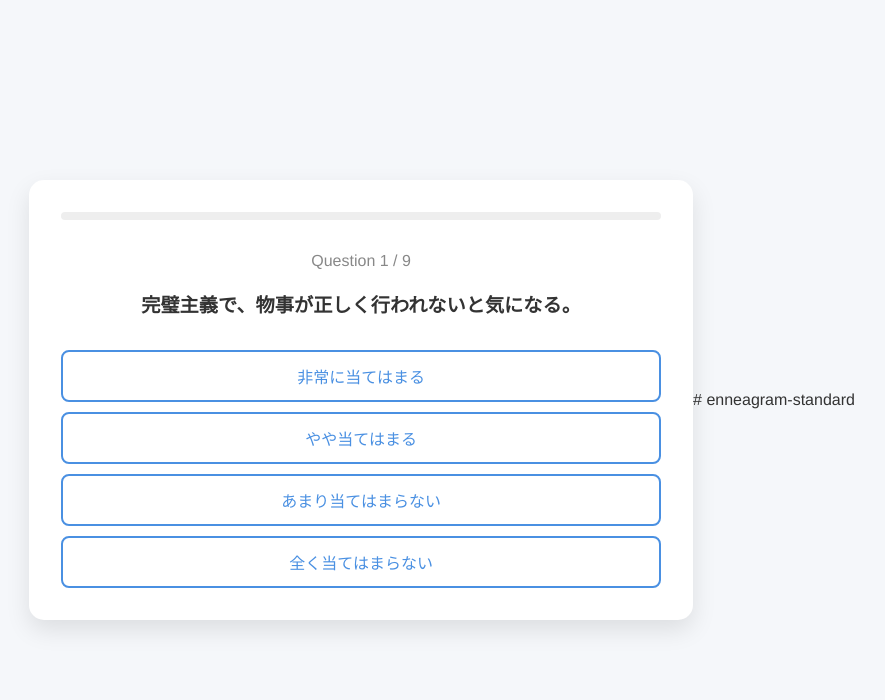
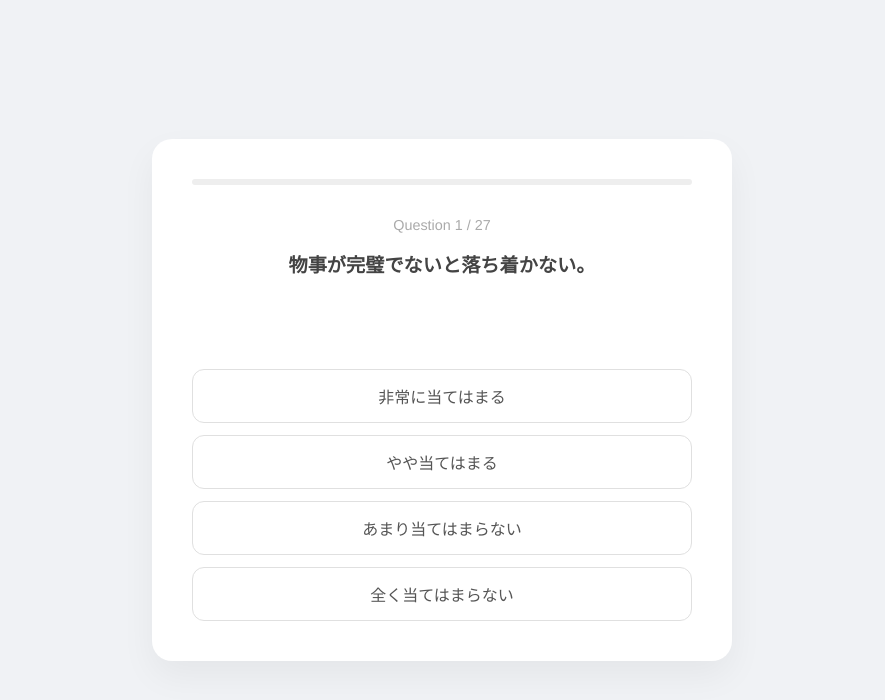
Before and after one commit to ennea5w4/enneagram-standard, a plain HTML site: page index.html in a window 1280 px wide. Shown: the whole page, without its empty margins (198-1083 px from the left). Drawn offline with nearby package versions, Linux system fonts and the light colour scheme.

Commit message:
Refactor styles and layout in index.html
Updated styles and layout for improved UI and user experience.

```diff
--- a/index.html
+++ b/index.html
@@ -8,13 +8,13 @@
     <style>
         :root {
             --primary-color: #4a90e2;
-            --bg-color: #f5f7fa;
+            --bg-color: #f0f2f5;
             --card-bg: #ffffff;
             --text-color: #333;
         }
 
         body {
-            font-family: 'Helvetica Neue', Arial, 'Hiragino Kaku Gothic ProN', 'Hiragino Sans', sans-serif;
+            font-family: 'Helvetica Neue', Arial, sans-serif;
             background-color: var(--bg-color);
             color: var(--text-color);
             margin: 0;
@@ -26,51 +26,53 @@
 
         .container {
             width: 90%;
-            max-width: 600px;
+            max-width: 500px;
             background: var(--card-bg);
-            padding: 2rem;
-            border-radius: 15px;
-            box-shadow: 0 10px 25px rgba(0,0,0,0.1);
+            padding: 2.5rem;
+            border-radius: 20px;
+            box-shadow: 0 15px 35px rgba(0,0,0,0.05);
             text-align: center;
         }
 
         .progress-container {
             width: 100%;
-            height: 8px;
+            height: 6px;
             background: #eee;
-            border-radius: 4px;
+            border-radius: 10px;
             margin-bottom: 2rem;
-            overflow: hidden;
         }
 
         .progress-bar {
             height: 100%;
             background: var(--primary-color);
             width: 0%;
+            border-radius: 10px;
             transition: width 0.3s ease;
         }
 
-        .question-box { margin-bottom: 2rem; }
-        .question-text { font-size: 1.2rem; font-weight: bold; margin-bottom: 1.5rem; }
+        .question-box { margin-bottom: 2rem; min-height: 120px; }
+        .question-text { font-size: 1.2rem; font-weight: bold; line-height: 1.5; color: #444; }
 
-        .options { display: grid; gap: 10px; }
+        .options { display: grid; gap: 12px; }
         .btn {
-            padding: 12px;
-            border: 2px solid var(--primary-color);
-            background: transparent;
-            color: var(--primary-color);
-            border-radius: 8px;
+            padding: 14px;
+            border: 1.5px solid #e0e0e0;
+            background: white;
+            color: #555;
+            border-radius: 12px;
             cursor: pointer;
             font-size: 1rem;
             transition: all 0.2s;
         }
         .btn:hover {
-            background: var(--primary-color);
-            color: white;
+            border-color: var(--primary-color);
+            background: #f8fbff;
+            color: var(--primary-color);
         }
 
         #result-area { display: none; }
-        canvas { margin-top: 1.5rem; }
+        .type-title { font-size: 1.5rem; color: var(--primary-color); margin-bottom: 0.5rem; }
+        canvas { margin-top: 1.5rem; max-width: 100%; }
 
         .hidden { display: none; }
     </style>
@@ -83,7 +85,7 @@
             <div id="progress-bar" class="progress-bar"></div>
         </div>
         <div class="question-box">
-            <p id="question-number" style="color: #888;">Question 1</p>
+            <p id="question-number" style="color: #aaa; font-size: 0.9rem; margin-bottom: 0.5rem;">Question 1 / 27</p>
             <p id="question-text" class="question-text">読み込み中...</p>
         </div>
         <div class="options">
@@ -95,41 +97,59 @@
     </div>
 
     <div id="result-area">
-        <h2>あなたの診断結果</h2>
-        <h1 id="top-type" style="color: var(--primary-color);">タイプX</h1>
-        <p id="type-description">タイプの説明がここに表示されます。</p>
+        <h2 style="font-size: 1.1rem; color: #888;">診断結果</h2>
+        <div id="top-type" class="type-title">タイプX</div>
+        <p id="type-description" style="line-height: 1.6; font-size: 0.95rem;"></p>
         <canvas id="typeChart"></canvas>
-        <button class="btn" style="margin-top: 2rem;" onclick="location.reload()">もう一度診断する</button>
+        <button class="btn" style="margin-top: 2rem; width: 100%;" onclick="location.reload()">もう一度診断する</button>
     </div>
 </div>
 
 <script>
-    // 質問リスト（各タイプ2問ずつの簡易版例：実際には各5〜10問推奨）
+    // 27問の質問リスト（各タイプ3問ずつ）
     const questions = [
-        { text: "完璧主義で、物事が正しく行われないと気になる。", type: 1 },
-        { text: "他人のニーズに敏感で、助けたいと思う。", type: 2 },
-        { text: "成功することや、効率的に成果を出すことが重要だ。", type: 3 },
-        { text: "自分は他人とはどこか違い、独特であると感じる。", type: 4 },
-        { text: "情報を収集し、物事を客観的に分析するのが好きだ。", type: 5 },
-        { text: "周囲の安全や、ルールを守ることに慎重になる。", type: 6 },
-        { text: "常に新しい楽しい体験を求め、退屈を避けたい。", type: 7 },
-        { text: "強さを重視し、物事をコントロールしていたい。", type: 8 },
-        { text: "平和を好み、対立を避けて穏やかに過ごしたい。", type: 9 }
+        { text: "物事が完璧でないと落ち着かない。", type: 1 },
+        { text: "困っている人を見ると放っておけない。", type: 2 },
+        { text: "目標を達成するためなら努力を惜しまない。", type: 3 },
+        { text: "自分は他の人とは違う特別な感性があると思う。", type: 4 },
+        { text: "感情に流されず、冷静に分析することが得意だ。", type: 5 },
+        { text: "ルールや規則を守ることで安心を感じる。", type: 6 },
+        { text: "常に新しい計画や楽しい予定を立てていたい。", type: 7 },
+        { text: "自分の意見をはっきり言い、場を仕切ることが多い。", type: 8 },
+        { text: "争いごとは避け、みんなと穏やかに過ごしたい。", type: 9 },
+        { text: "ミスや間違いを修正することに一生懸命になる。", type: 1 },
+        { text: "人から感謝されることが何よりの喜びだ。", type: 2 },
+        { text: "周囲から仕事ができる人だと思われたい。", type: 3 },
+        { text: "孤独を感じることもあるが、一人の時間も大切だ。", type: 4 },
+        { text: "物事の仕組みや原理を深く知りたい。", type: 5 },
+        { text: "将来のリスクに備えて準備を欠かさない。", type: 6 },
+        { text: "嫌なことがあっても、すぐに切り替えられる。", type: 7 },
+        { text: "弱い者を守るためなら、強い相手にも立ち向かう。", type: 8 },
+        { text: "決断を迫られるより、流れに任せるほうが楽だ。", type: 9 },
+        { text: "自分にも他人にも厳しくなりがちだ。", type: 1 },
+        { text: "自分を犠牲にしてでも誰かの役に立ちたい。", type: 2 },
+        { text: "効率を重視し、無駄なことはしたくない。", type: 3 },
+        { text: "自分の世界観や美意識を大切にしている。", type: 4 },
+        { text: "専門的な知識を蓄えることに没頭できる。", type: 5 },
+        { text: "信頼できるリーダーや仲間に支えられたい。", type: 6 },
+        { text: "好奇心旺盛で、いろいろなことに手を出したくなる。", type: 7 },
+        { text: "自分の力で道を切り拓いていく自信がある。", type: 8 },
+        { text: "周囲の雰囲気が悪くなると、仲裁したくなる。", type: 9 }
     ];
 
     let currentIdx = 0;
     let scores = { 1:0, 2:0, 3:0, 4:0, 5:0, 6:0, 7:0, 8:0, 9:0 };
 
     const typeDetails = {
-        1: "【改革する人】常に正しく、改善しようとする努力家です。",
-        2: "【助ける人】温厚で、他者の助けになることに喜びを感じます。",
-        3: "【達成する人】目標に向かって効率的に行動し、成功を収めます。",
-        4: "【個性を求める人】感受性が豊かで、自分らしさを大切にします。",
-        5: "【調べる人】観察力が鋭く、知識を深めることを好みます。",
-        6: "【忠実な人】責任感が強く、慎重にリスクを回避します。",
-        7: "【熱中する人】楽天的で好奇心旺盛、人生を楽しみます。",
-        8: "【挑戦する人】自信に溢れ、リーダーシップを発揮します。",
-        9: "【平和をもたらす人】穏やかで包容力があり、和を保ちます。"
+        1: "【改革する人】完璧主義で責任感が強く、常に向上心を持って物事に取り組むタイプです。",
+        2: "【助ける人】思いやりがあり、人のニーズに敏感で、惜しみなく手を差し伸べるタイプです。",
+        3: "【達成する人】成功を追求し、効率的に目標を達成することで価値を感じるエネルギッシュなタイプです。",
+        4: "【個性を求める人】感受性が豊かで、自分自身の内面や独特の世界観を大切にするクリエイティブなタイプです。",
+        5: "【調べる人】知識欲が旺盛で、物事を客観的に観察し、本質を理解しようとする知的なタイプです。",
+        6: "【忠実な人】慎重で責任感が強く、周囲との協力や安全を重視する、信頼されるタイプです。",
+        7: "【熱中する人】楽天的で冒険心が強く、常に楽しいことや新しい可能性を追い求めるタイプです。",
+        8: "【挑戦する人】強さとリーダーシップを持ち、正義感を持って自分の意志を通すパワフルなタイプです。",
+        9: "【平和をもたらす人】穏やかで包容力があり、周囲との調和や心の平和を最も大切にするタイプです。"
     };
 
     function showQuestion() {
@@ -154,28 +174,27 @@
         document.getElementById('quiz-area').classList.add('hidden');
         document.getElementById('result-area').style.display = 'block';
 
-        // 最高得点のタイプを特定
         let topType = Object.keys(scores).reduce((a, b) => scores[a] > scores[b] ? a : b);
-        document.getElementById('top-type').innerText = `タイプ ${topType}`;
+        document.getElementById('top-type').innerText = `あなたは タイプ ${topType}`;
         document.getElementById('type-description').innerText = typeDetails[topType];
 
-        // チャート描画
         const ctx = document.getElementById('typeChart').getContext('2d');
         new Chart(ctx, {
             type: 'radar',
             data: {
                 labels: ['Type 1', 'Type 2', 'Type 3', 'Type 4', 'Type 5', 'Type 6', 'Type 7', 'Type 8', 'Type 9'],
                 datasets: [{
-                    label: 'あなたのスコア',
+                    label: 'タイプ別スコア',
                     data: Object.values(scores),
                     backgroundColor: 'rgba(74, 144, 226, 0.2)',
                     borderColor: 'rgba(74, 144, 226, 1)',
-                    borderWidth: 2
+                    borderWidth: 2,
+                    pointBackgroundColor: 'rgba(74, 144, 226, 1)'
                 }]
             },
             options: {
                 scales: {
-                    r: { beginAtZero: true, max: 10 } // 質問数に応じて調整
+                    r: { beginAtZero: true, max: 9, ticks: { display: false } }
                 }
             }
         });
@@ -185,4 +204,4 @@
 </script>
 
 </body>
-</html># enneagram-standard
+</html>
```
